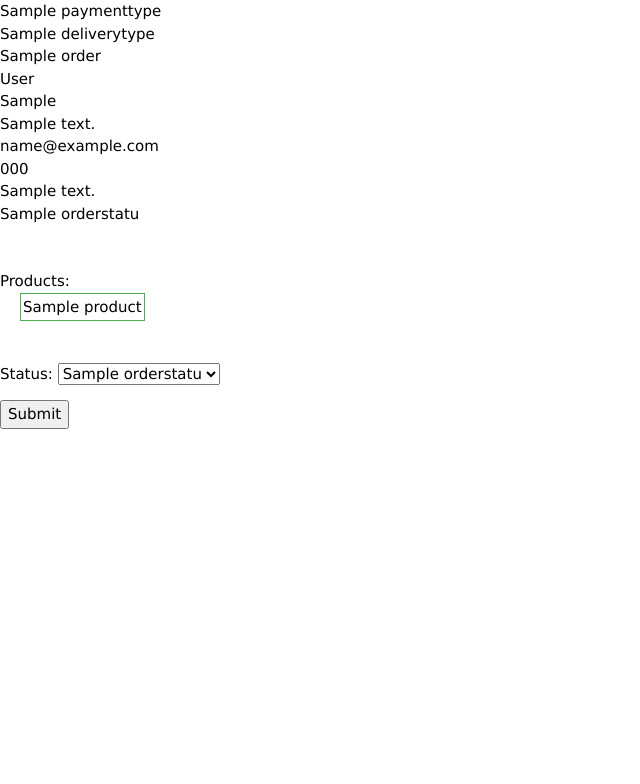
After one commit to briefausde/DjangoSimpleShop, a Django app: page /order/processing/1/ in a window 1280 px wide. The commit adds this page. Shown: the top 784 px of the page, without its empty margins (0-640 px from the left). Run offline with Django 3.2, Linux system fonts and the light colour scheme; a user stored in the database is signed in; tables that the repository leaves empty hold one stand-in row (values such as "Sample post").

Commit message:
fixes, added order processing & tracking by key

```diff
--- a/DjangoSimpleShop/urls.py
+++ b/DjangoSimpleShop/urls.py
@@ -33,5 +33,6 @@ urlpatterns = [
     path('cart/', views.CartItemsList.as_view(), name="cart"),
     path('buy/', views.OrderCreate.as_view(), name="buy"),
     path('orders/', views.OrderList.as_view(), name="orders"),
-    url(r'^order/(?P<pk>[0-9]+)/$', views.OrderDetail.as_view(), name='order_detail')
+    url(r'^order/processing/(?P<pk>[0-9]+)/$', views.OrderProcessing.as_view(), name='order_processing'),
+    url(r'^order/(?P<key>[-\w]+)/$', views.OrderDetail.as_view(), name='order_detail')
 ]
--- a/engine/admin.py
+++ b/engine/admin.py
@@ -1,5 +1,5 @@
 from django.contrib import admin
-from .models import Product, ProductCategory, Order, DeliveryType, PaymentType
+from .models import Product, ProductCategory, Order, DeliveryType, PaymentType, OrderStatus
 
 
 admin.site.register(Product)
@@ -7,3 +7,4 @@ admin.site.register(ProductCategory)
 admin.site.register(Order)
 admin.site.register(DeliveryType)
 admin.site.register(PaymentType)
+admin.site.register(OrderStatus)
--- a/engine/models.py
+++ b/engine/models.py
@@ -44,6 +44,13 @@ class DeliveryType(models.Model):
         return self.name
 
 
+class OrderStatus(models.Model):
+    name = models.CharField(max_length=100, unique=True)
+
+    def __str__(self):
+        return self.name
+
+
 class Order(models.Model):
     payment_method = models.ForeignKey(PaymentType, on_delete=models.CASCADE)
     delivery_method = models.ForeignKey(DeliveryType, on_delete=models.CASCADE)
@@ -56,7 +63,8 @@ class Order(models.Model):
     phone = models.CharField(validators=[phone_regex], max_length=17, blank=True)
     comment = models.TextField(max_length=2000, blank=True)
     created_date = models.DateTimeField(default=timezone.now, editable=False)
-    executed = models.BooleanField(default=False)
+    status = models.ForeignKey(OrderStatus, null=True, on_delete=models.CASCADE)
+    key = models.CharField(max_length=64, editable=False, blank=True)
 
     def __str__(self):
         return "{} by {}".format(self.pk, self.email)
--- a/engine/static/css/main.css
+++ b/engine/static/css/main.css
@@ -37,3 +37,20 @@
     text-decoration: none;
     cursor: pointer;
 }
+
+.product {
+    background-color: white;
+    color: black;
+    border: 1px solid #4CAF50;
+    padding: 2px 2px;
+    margin-bottom: 4px;
+    text-decoration: none;
+    display: inline-block;
+    margin-left: 20px;
+    cursor: pointer;
+}
+
+.product:hover {
+    background-color: #4CAF50;
+    color: white;
+}
--- a/engine/views.py
+++ b/engine/views.py
@@ -1,8 +1,14 @@
-from .models import *
+import hashlib
+from random import random
+from django.contrib.auth.mixins import LoginRequiredMixin
 from django.forms.models import model_to_dict
 from django.http import JsonResponse, HttpResponse
 from django.shortcuts import get_object_or_404
+from django.conf.global_settings import SECRET_KEY
+from django.urls import reverse
+
 from .forms import ProductForm
+from .models import *
 
 from django.views.generic import (
     ListView,
@@ -11,6 +17,15 @@ from django.views.generic import (
     UpdateView,
     DetailView
 )
+
+
+class StaffRequiredMixin(LoginRequiredMixin):
+    raise_exception = True
+
+    def dispatch(self, request, *args, **kwargs):
+        if not request.user.is_staff:
+            return self.handle_no_permission()
+        return super(StaffRequiredMixin, self).dispatch(request, *args, **kwargs)
 
 
 class Home(ListView):
@@ -40,7 +55,7 @@ class ProductDetail(View):
         return get_object_or_404(self.model, pk=self.kwargs['pk'])
 
 
-class ProductCreate(CreateView):
+class ProductCreate(StaffRequiredMixin, CreateView):
     model = Product
     form_class = ProductForm
     template_name = 'form.html'
@@ -50,7 +65,7 @@ class ProductCreate(CreateView):
         return super(ProductCreate, self).form_valid(form)
 
 
-class ProductEdit(UpdateView):
+class ProductEdit(StaffRequiredMixin, UpdateView):
     model = Product
     form_class = ProductForm
     template_name = 'form.html'
@@ -111,6 +126,11 @@ class OrderCreate(CreateView):
     ]
     template_name = 'form.html'
 
+    def get_queryset(self):
+        if self.request.session.get('cart_items', False):
+            return [get_object_or_404(Product, pk=pk) for pk in self.request.session['cart_items']]
+        return []
+
     def get_context_data(self, **kwargs):
         context = super(OrderCreate, self).get_context_data(**kwargs)
         products = self.get_queryset()
@@ -118,27 +138,18 @@ class OrderCreate(CreateView):
         context['products_price'] = sum([product.price for product in products])
         return context
 
+    def form_valid(self, form):
+        key = "{}{}{}{}".format(SECRET_KEY, form.instance.email, timezone.now(), random())
+        form.instance.key = hashlib.sha256(key.encode()).hexdigest()
+        return super(OrderCreate, self).form_valid(form)
+
     def get_success_url(self):
         items = self.get_queryset()
         if items:
             for item in items:
                 OrderedProduct.objects.create(order=self.object, product=item)
             del self.request.session['cart_items']
-        return '/'
-
-    def get_queryset(self):
-        if self.request.session.get('cart_items', False):
-            return [get_object_or_404(Product, pk=pk) for pk in self.request.session['cart_items']]
-        return []
-
-
-class OrderList(ListView):
-    model = Order
-    template_name = 'orders.html'
-    context_object_name = 'orders'
-
-    def get_queryset(self):
-        return self.model.objects.filter(executed=False)
+        return reverse('order_detail', args=(self.object.key,))
 
 
 class OrderDetail(DetailView):
@@ -148,9 +159,33 @@ class OrderDetail(DetailView):
     def get_context_data(self, **kwargs):
         context = super(OrderDetail, self).get_context_data()
         order = self.get_object()
+        context['status'] = order.status
+        return context
+
+    def get_object(self):
+        return get_object_or_404(self.model, key=self.kwargs['key'])
+
+
+class OrderList(StaffRequiredMixin, ListView):
+    model = Order
+    template_name = 'orders.html'
+    context_object_name = 'orders'
+
+
+class OrderProcessing(StaffRequiredMixin, UpdateView):
+    model = Order
+    template_name = 'order_processing.html'
+    fields = ['status']
+
+    def get_context_data(self, **kwargs):
+        context = super(OrderProcessing, self).get_context_data()
+        order = self.get_object()
         context['order'] = order
         context['products'] = [ordered.product for ordered in OrderedProduct.objects.filter(order=order)]
         return context
 
     def get_object(self):
         return get_object_or_404(self.model, pk=self.kwargs['pk'])
+
+    def get_success_url(self):
+        return reverse('order_processing', args=(self.object.pk,))
--- a/templates/base.html
+++ b/templates/base.html
@@ -38,6 +38,7 @@
                 },
                 success: function(){
                     alert('success add to cart');
+                    location.reload();
                 }
             });
         }
@@ -51,6 +52,7 @@
                 },
                 success: function(){
                     alert('success remove from cart');
+                    location.reload();
                 }
             });
         }
--- a/templates/cart.html
+++ b/templates/cart.html
@@ -2,7 +2,7 @@
 
 {% block content %}
     {% if price %}
-        Total price: {{ price }}
+        Total price: {{ price }}<br>
     {% endif %}
 
     {% for product in products %}
--- a/templates/form.html
+++ b/templates/form.html
@@ -6,7 +6,7 @@
         <input type="submit" value="Submit">
     </form>
     {% if products %}
-        You ordered on {{ products_price }}:
+        You ordered on {{ products_price }}:<br>
         {% for product in products %}
             {% include 'product.html' %}
         {% endfor %}
--- /dev/null
+++ b/templates/order_processing.html
@@ -0,0 +1,23 @@
+{% extends 'base.html' %}
+
+{% block content %}
+    {{ order.payment_method }}<br>
+    {{ order.delivery_method }}<br>
+    {{ order.name }}<br>
+    {{ order.surname }}<br>
+    {{ order.patronymic }}<br>
+    {{ order.address }}<br>
+    {{ order.email }}<br>
+    {{ order.phone }}<br>
+    {{ order.comment }}<br>
+    {{ order.status }}<br>
+    <br><br>Products:
+    {% for product in products %}
+        {% include 'product.html' %}
+    {% endfor %}
+    <br><br>
+    <form method="POST">{% csrf_token %}
+        {{ form.as_p }}
+        <input type="submit" value="Submit">
+    </form>
+{% endblock %}
--- a/templates/orders.html
+++ b/templates/orders.html
@@ -2,6 +2,6 @@
 
 {% block content %}
     {% for order in orders %}
-        <a href="{% url 'order_detail' pk=order.pk %}">{{ order.email }}</a><br>
+        <a href="{% url 'order_processing' pk=order.pk %}">{{ order.email }}</a><br>
     {% endfor %}
 {% endblock %}
```
Also changed, not shown: templates/home.html (+6 -1 lines), templates/order_detail.html (+5 -13 lines).
